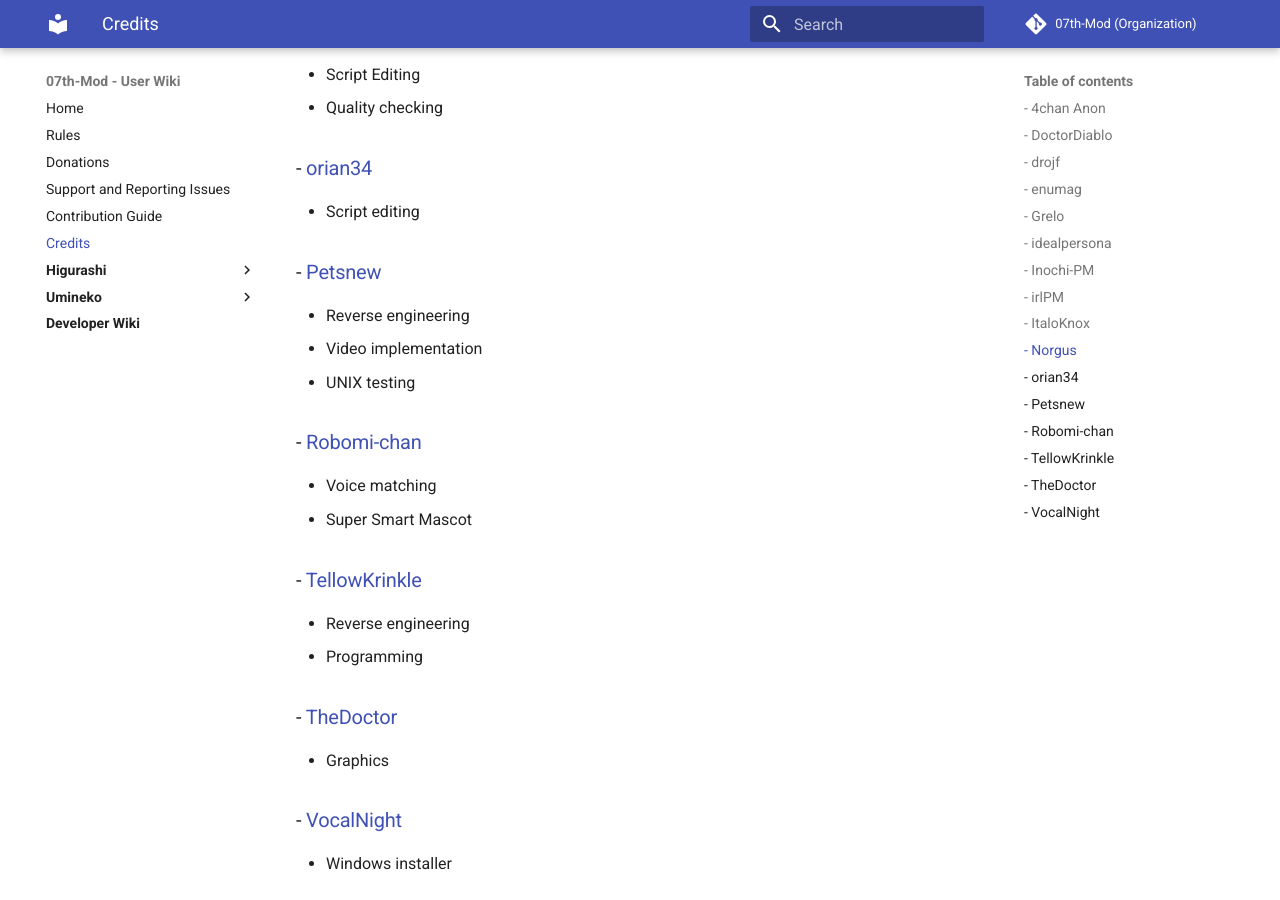
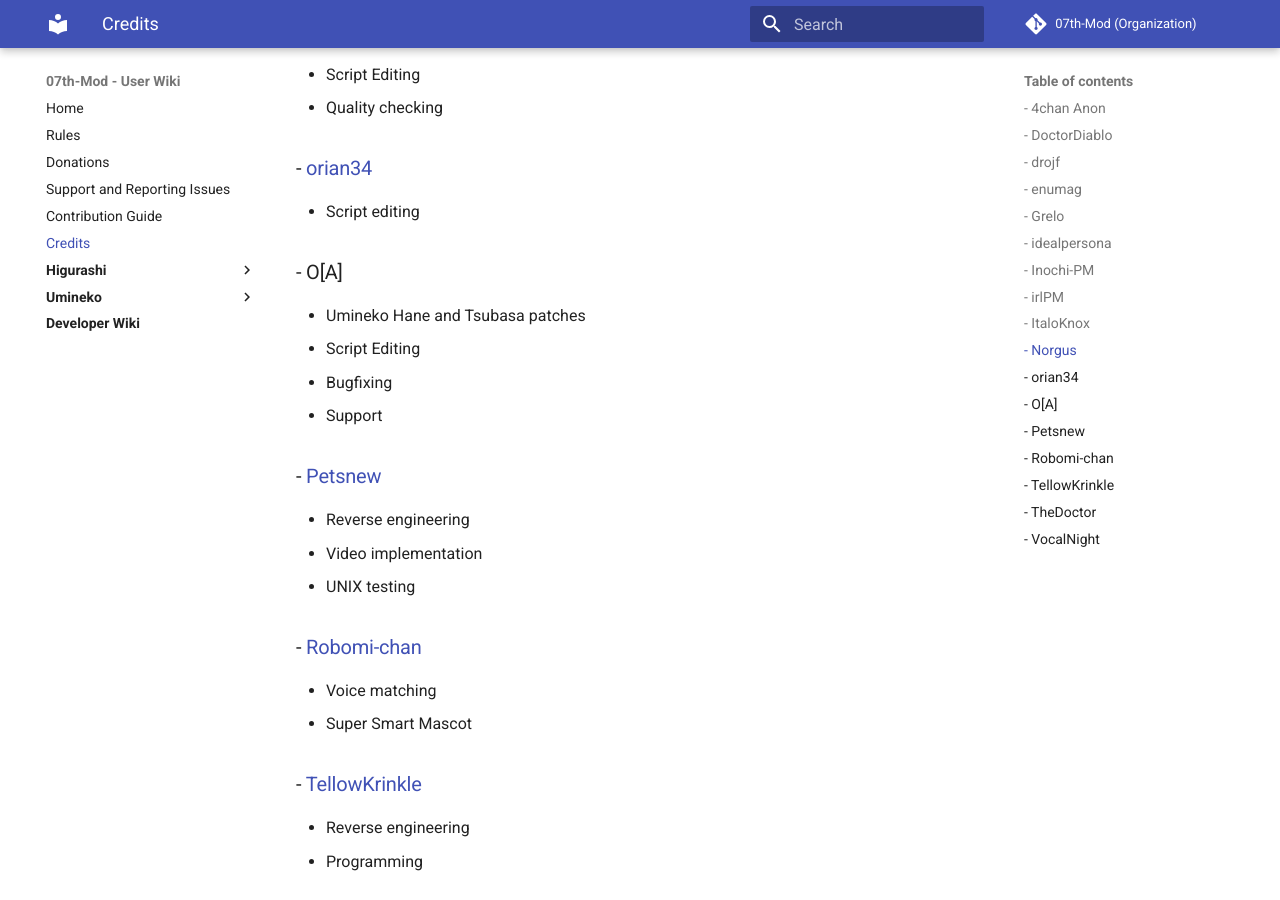
Before and after one commit to 07th-mod/wiki, an MkDocs documentation site: the page built from docs/Credits.md, in a window 1280 px wide and 900 px high, scrolled down 1616 px. Built offline with MkDocs 1.6.1 and Material for MkDocs 9.7.7, drawn with Linux system fonts in a browser that asks for light colours.

```diff
--- a/docs/Credits.md
+++ b/docs/Credits.md
@@ -12,7 +12,7 @@ This page is dedicated to credit all collaborators who helped us along the way.
 * Console Arcs implementation
 * Graphics implementation (Higurashi main arcs)
 
-### - [drojf](www.drojf.com)
+### - [drojf](https://www.drojf.com)
 
 * Installer
 * Umineko script porting
@@ -60,6 +60,13 @@ This page is dedicated to credit all collaborators who helped us along the way.
 
 * Script editing
 
+### - O\[A\]
+
+* Umineko Hane and Tsubasa patches
+* Script Editing
+* Bugfixing
+* Support
+
 ### - [Petsnew](https://github.com/Petsnew)
 
 * Reverse engineering
```
